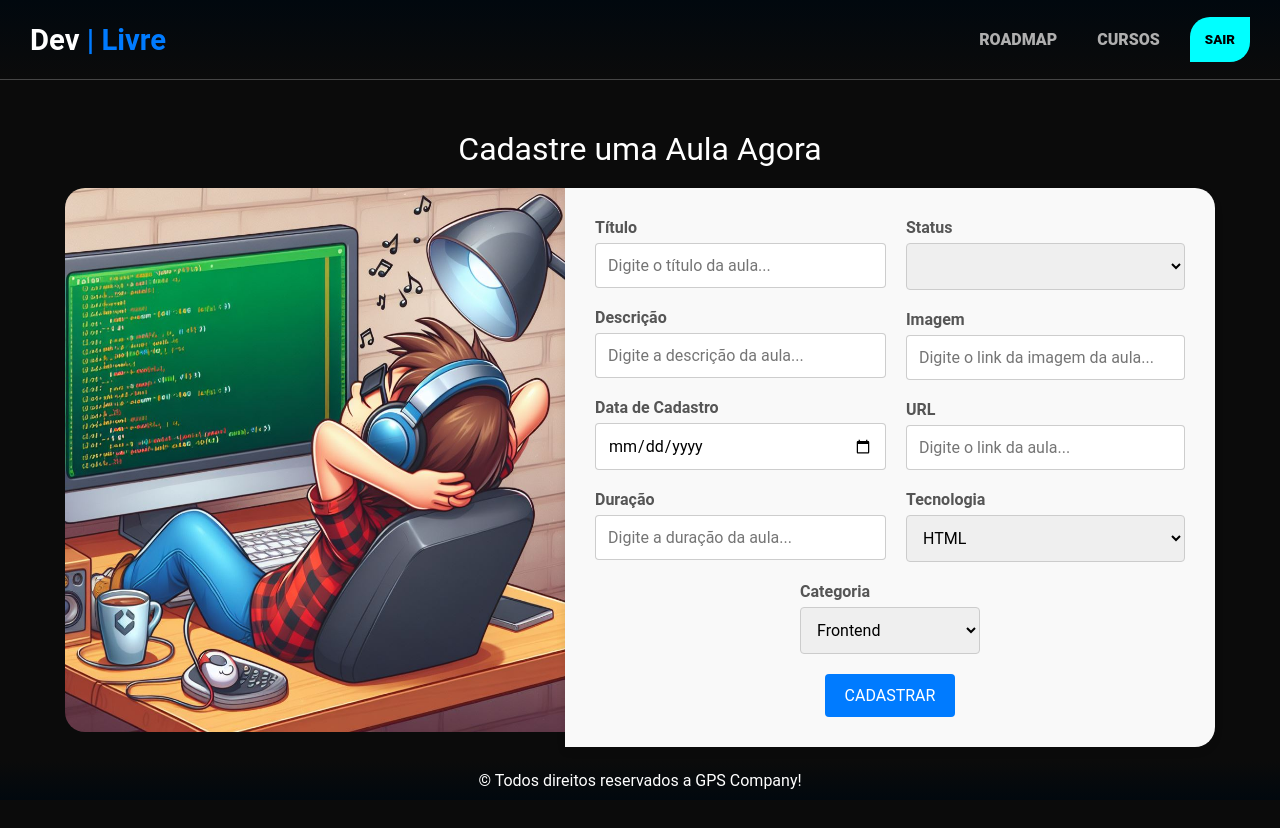
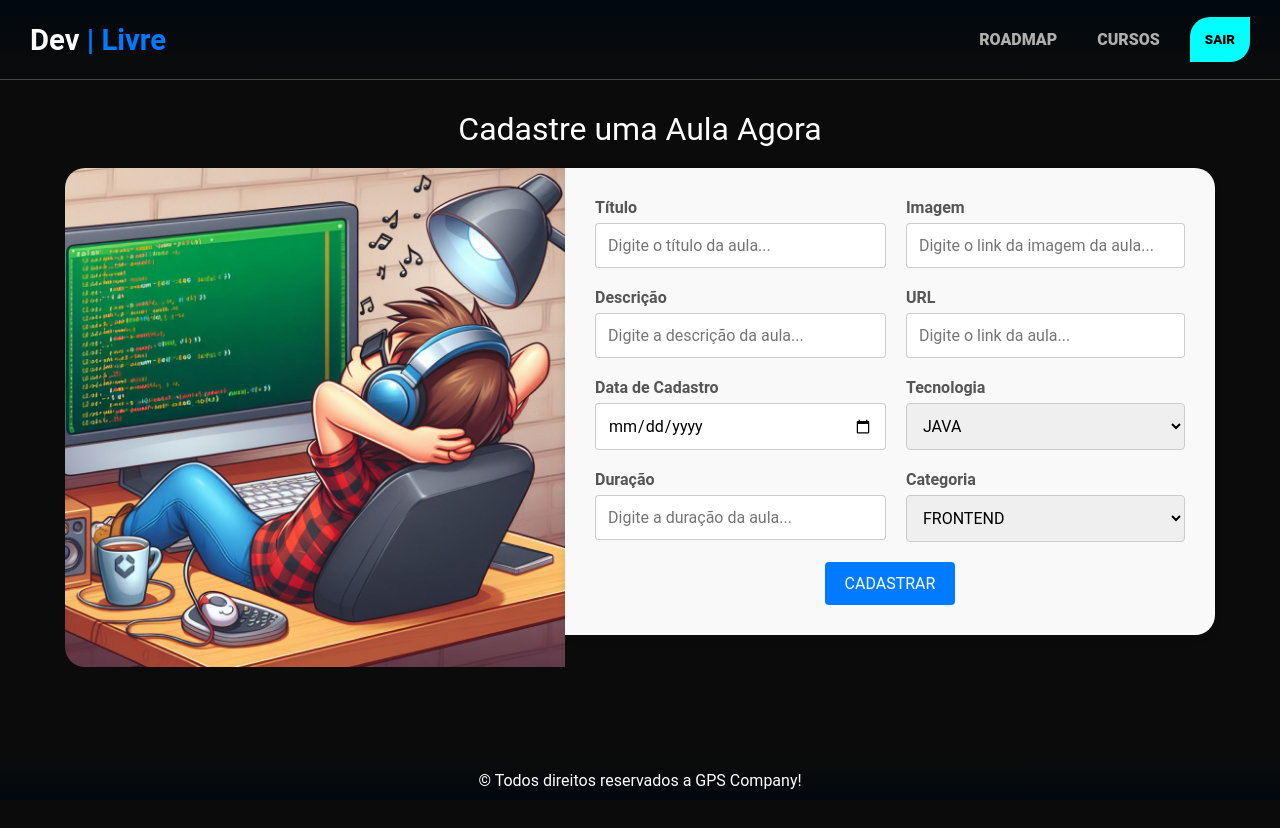
Before and after one commit to AndrewGPFranco/FE_TIv2, a Vue app: page /admin/cadastro/aula in a window 1280 px wide. Shown: the top 828 px of the page. Built offline with nearby package versions, Linux system fonts and the light colour scheme; sample sign-in values are in the browser's storage; a web font is replaced by a local one.

Commit message:
Alterando o design do card de aulas

```diff
--- a/src/components/Aulas/AulaRenderizada.vue
+++ b/src/components/Aulas/AulaRenderizada.vue
@@ -10,8 +10,8 @@
         <div class="containerAula">
             <div class="cardAula" v-for="aula in dados" :key="aula.id">
                 <div>
+                    <img :src="aula.imagem" alt="Thumbnail da Aula">
                     <p>{{ aula.titulo }}</p>
-                    <img :src="aula.imagem" alt="Thumbnail da Aula">
                 </div>
             </div>
         </div>
@@ -114,18 +114,20 @@ export default {
 }
 
 .cardAula {
-    background-color: #BDFDFC;
-    padding: 20px;
-    border: 3px solid rgb(255, 2, 44);
+    display: flex;
+    background-color: #151515;
+    color: white;
+    padding: 15px;
     margin: 10px;
-    width: 400px;
+    max-width: 350px;
     text-align: center;
     border-radius: 30px;
 }
 
 .cardAula p {
     font-weight: bold;
-    margin-bottom: 10px;
+    margin-top: 2px;
+    color: rgb(172, 172, 172);
     font-family: 'Courier New', Courier, monospace
 }
 
@@ -133,6 +135,7 @@ export default {
     margin-bottom: 10px;
     width: 320px;
     height: 170px;
+    border-radius: 20px;
 }
 
 .botoes {
--- a/src/components/Home/Menu.vue
+++ b/src/components/Home/Menu.vue
@@ -137,7 +137,12 @@ export default {
     }
 
     .level {
-        color: aqua;
+        color: var(--titulo-color)
+    }
+
+    a:hover {
+        color: var(--titulo-color);
+        transition: 0.3s;
     }
 
 </style>
--- a/src/pages/cadastrarAula.vue
+++ b/src/pages/cadastrarAula.vue
@@ -26,18 +26,11 @@
                             </div>
                             <div>
                                 <label class="label" for="duracao">Duração</label>
-                                <input class="input" type="number" name="duracao" v-model="duracao" required
+                                <input class="input" min="1" type="number" name="duracao" v-model="duracao" required
                                     autocomplete="off" placeholder="Digite a duração da aula...">
                             </div>
                         </div>
                         <div>
-                            <div>
-                                <label class="label" for="status">Status</label>
-                                <select class="select" name="status" v-model="status" required>
-                                    <option value="true">Ativo</option>
-                                    <option value="false">Inativo</option>
-                                </select>
-                            </div>
                             <div>
                                 <label class="label" for="imagem">Imagem</label>
                                 <input class="input" type="text" name="imagem" v-model="imagem" required
@@ -51,27 +44,24 @@
                             <div>
                                 <label class="label" for="tech">Tecnologia</label>
                                 <select class="select" name="tech" v-model="tech" required>
-                                    <option value="valor1">HTML</option>
-                                    <option value="valor2">CSS</option>
-                                    <option value="valor3">VUE</option>
-                                    <option value="valor3">NUXT</option>
-                                    <option value="valor3">REACT</option>
-                                    <option value="valor3">JAVA</option>
-                                    <option value="valor3">PHP</option>
-                                    <option value="valor3">NODE</option>
+                                    <option value="valor1">JAVA</option>
+                                    <option value="valor2">VUE</option>
+                                    <option value="valor3">TYPESCRIPT</option>
+                                    <option value="valor3">SQL</option>
+                                </select>
+                            </div>
+                            <div>
+                                <label class="label" id="labelCategoria" for="categoria">Categoria</label>
+                                <select class="select" name="categoria" v-model="categoria" required>
+                                    <option value="valor1">FRONTEND</option>
+                                    <option value="valor2" selected>BACKEND</option>
+                                    <option value="valor3">FULLSTACK</option>
                                 </select>
                             </div>
                         </div>
                     </div>
                     <div class="containerButton">
-                        <div>
-                            <label class="label" id="labelCategoria" for="categoria">Categoria</label>
-                            <select class="select" name="categoria" v-model="categoria" required>
-                                <option value="valor1">Frontend</option>
-                                <option value="valor2" selected>Backend</option>
-                                <option value="valor3">Fullstack</option>
-                            </select>
-                        </div>
+
                         <div>
                             <button class="submit" type="submit">Cadastrar</button>
                         </div>
@@ -102,8 +92,6 @@ export default {
             status: "",
             imagem: "",
             url: "",
-            tech: "",
-            categoria: "",
             tech: 'valor1',
             categoria: 'valor1',
         }
@@ -121,7 +109,7 @@ export default {
                 categoria: this.categoria
             }
 
-            if (this.titulo === '' || this.descricao === '' || this.cadastro === '' || this.duracao === '' || this.status === '' || this.imagem === '' || this.url === '' || this.tech === '' || this.categoria === '') {
+            if (this.titulo === '' || this.descricao === '' || this.cadastro === '' || this.duracao === '' || this.imagem === '' || this.url === '' || this.tech === '' || this.categoria === '') {
                 return;
             }
 
@@ -136,7 +124,6 @@ export default {
                     this.descricao = '';
                     this.cadastro = '';
                     this.duracao = '';
-                    this.status = '';
                     this.imagem = '';
                     this.url = '';
                     this.tech = '';
@@ -157,7 +144,6 @@ export default {
 <style scoped>
 .form {
     max-width: 650px;
-    width: 100%;
     background-color: #f9f9f9;
     padding: 30px;
     box-shadow: 0 4px 8px rgba(0, 0, 0, 0.1);
@@ -228,7 +214,7 @@ export default {
 }
 
 .container {
-    padding: 30px;
+    padding: 10px;
     background-color: #0B0B0B;
     height: 100vh;
 }
@@ -257,14 +243,8 @@ export default {
 
 .imageContainer {
     width: 500px;
-    height: 544.4px;
+    height: 499px;
     border-top-left-radius: 20px;
     border-bottom-left-radius: 20px;
 }
-
-footer {
-    position: fixed;
-    bottom: 0;
-    width: 100vw;
-}
 </style>
```
